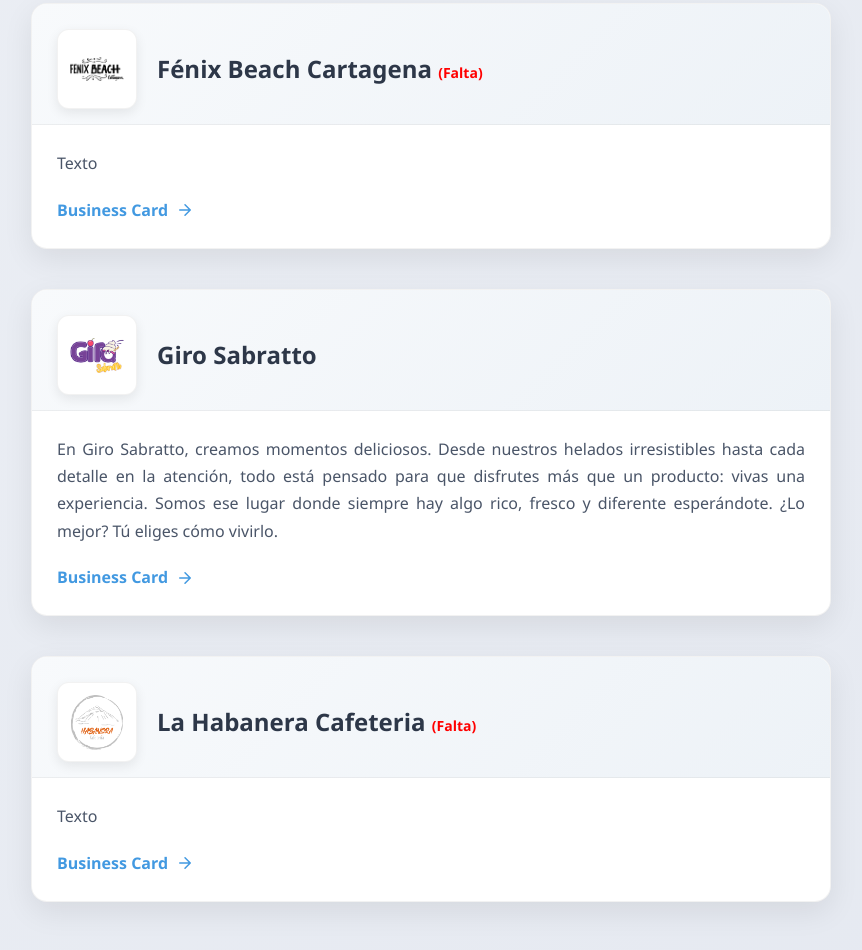
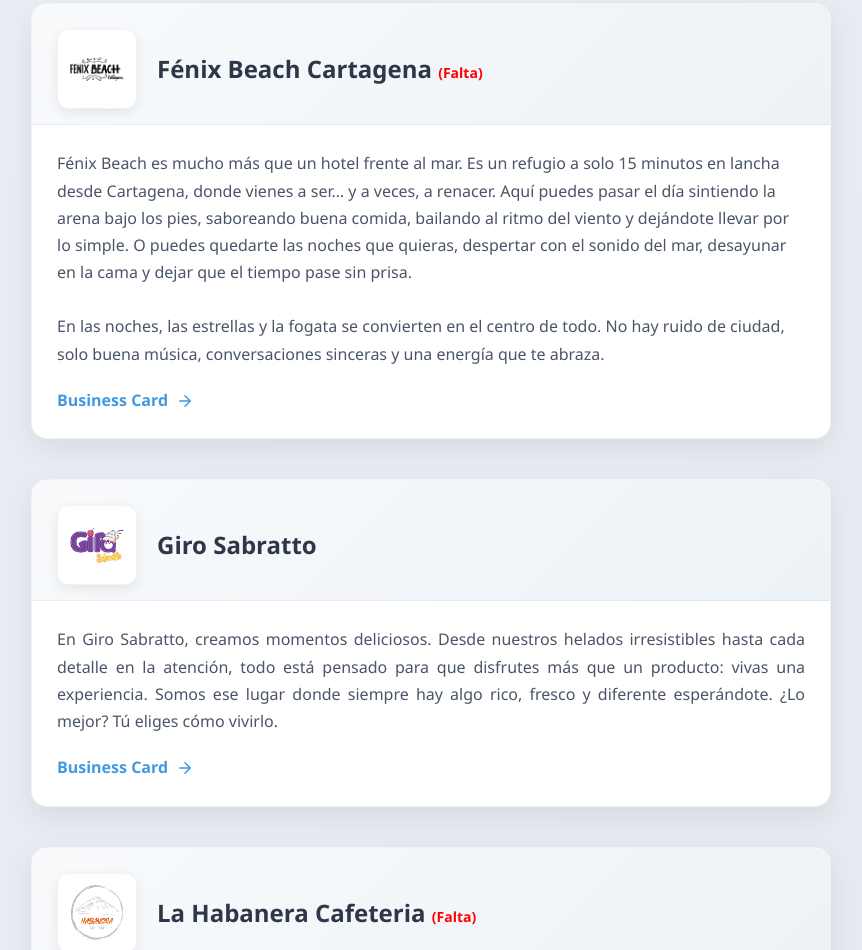
Before and after one commit to Jesr2104/Catalogo_BusinessCard, a plain HTML site: page index.html in a window 1280 px wide. Shown: the part 4663-5613 px from the top of the page, without its empty margins (209-1071 px from the left). Drawn offline with Linux system fonts and the light colour scheme.

Commit message:
Update index.html

```diff
--- a/index.html
+++ b/index.html
@@ -483,9 +483,15 @@
       </div>
       <div class="card-content">
         <div class="card-description">
-          Texto
+          Fénix Beach es mucho más que un hotel frente al mar.
+          Es un refugio a solo 15 minutos en lancha desde Cartagena, donde vienes a ser… y a veces, a renacer.
+          Aquí puedes pasar el día sintiendo la arena bajo los pies, saboreando buena comida, bailando al ritmo del viento y dejándote llevar por lo simple.
+          O puedes quedarte las noches que quieras, despertar con el sonido del mar, desayunar en la cama y dejar que el tiempo pase sin prisa.
+          <br><br>
+          En las noches, las estrellas y la fogata se convierten en el centro de todo.
+          No hay ruido de ciudad, solo buena música, conversaciones sinceras y una energía que te abraza.
         </div>
-        <a href="http://" target="_blank">
+        <a href="https://jesr2104.github.io/DigitalBusinessCard-FenixBeach/" target="_blank">
           <span class="card-link">Business Card
             <svg width="18" height="18" viewBox="0 0 24 24" fill="none" stroke="currentColor" stroke-width="2" stroke-linecap="round" stroke-linejoin="round">
             <path d="M5 12h14M12 5l7 7-7 7"></path>
```
